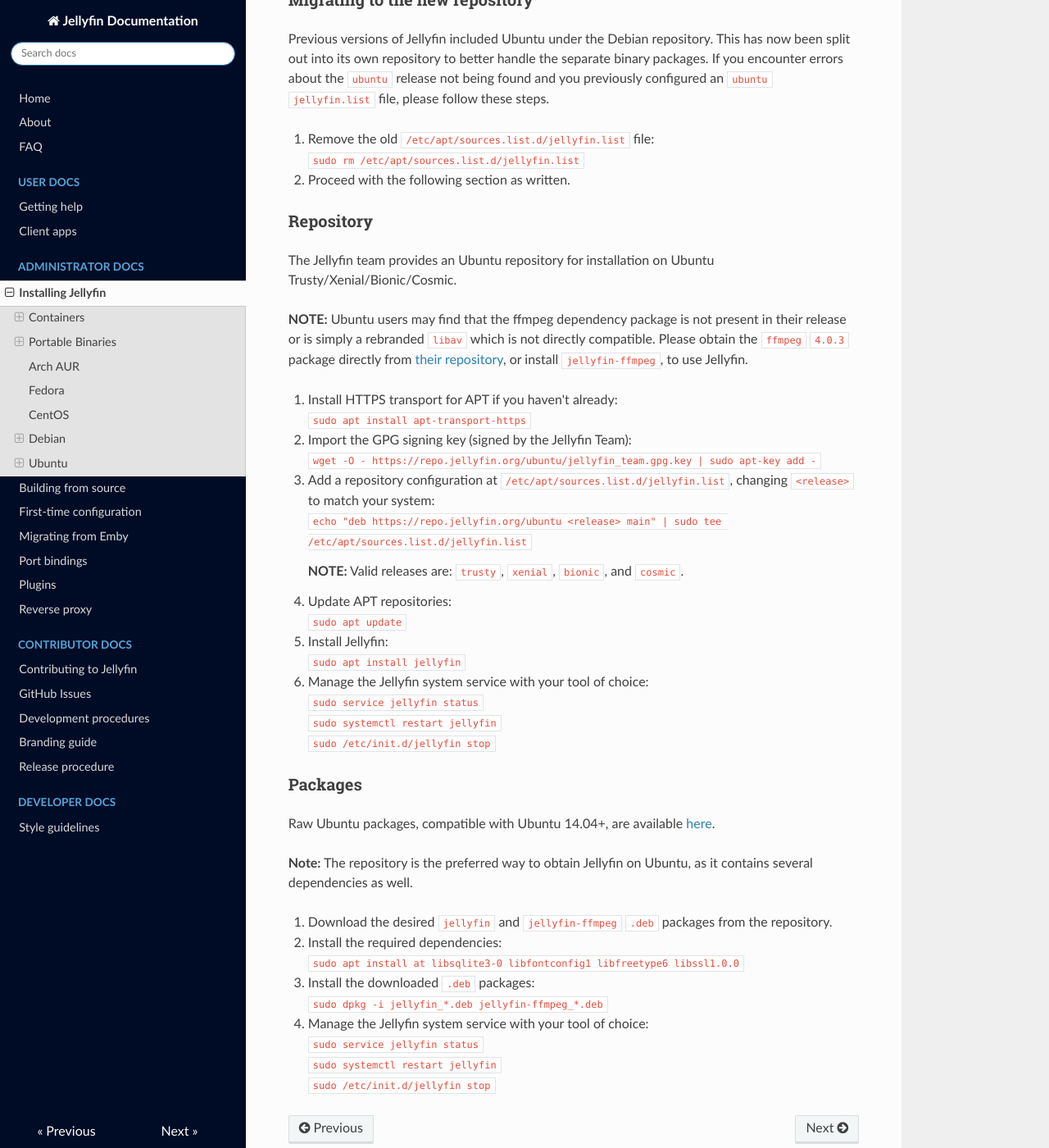
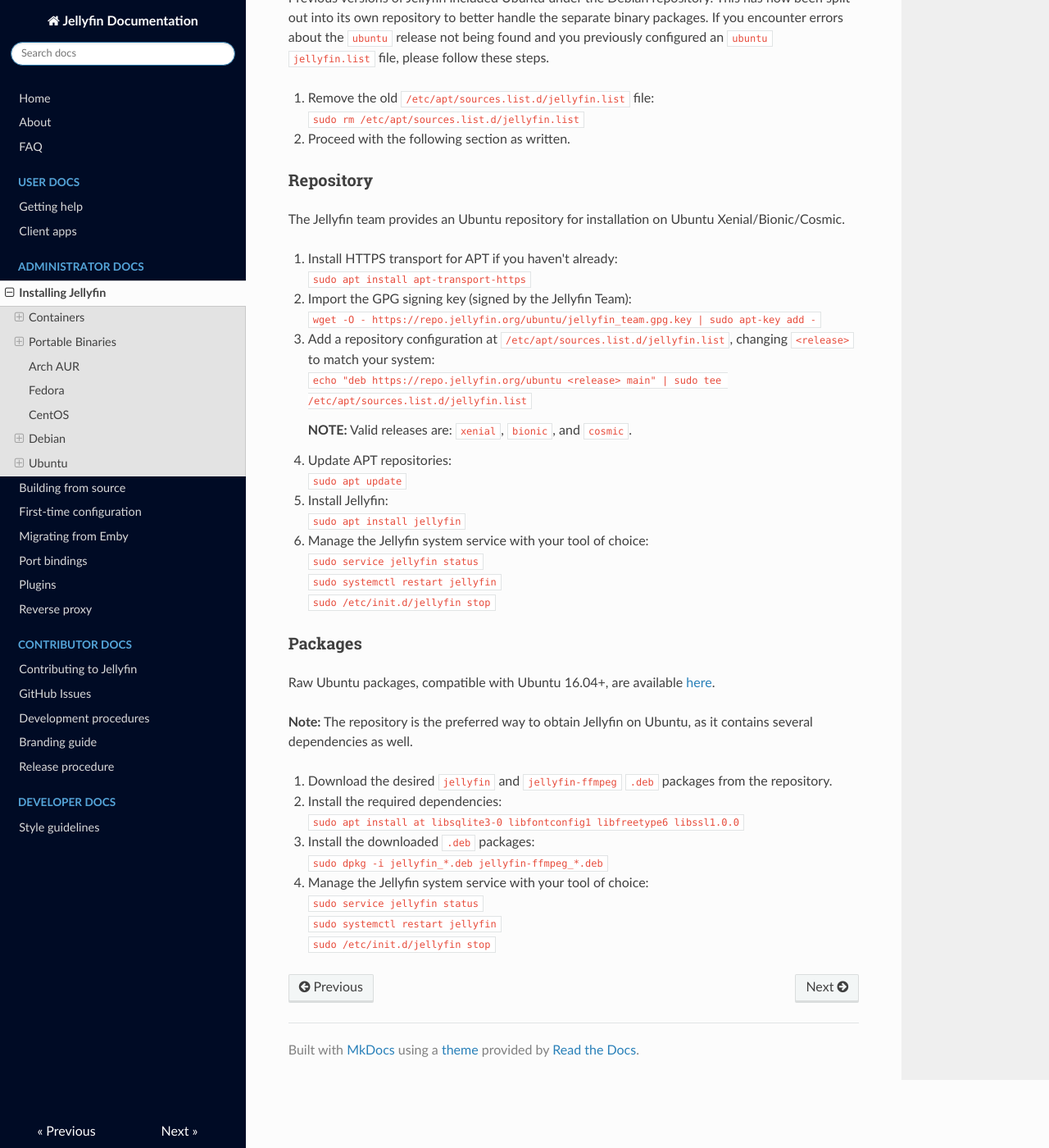
Before and after one commit to jellyfin-archive/jellyfin-docs, an MkDocs documentation site: the page built from docs/administrator-docs/installing.md, in a window 1280 px wide and 1400 px high, scrolled down 3354 px. Shown: the whole window at 82% size. Built offline with MkDocs 1.6.1, drawn with Linux system fonts in a browser that asks for light colours; nearby versions of some CDN libraries; old or Windows-style settings are respelled for this version of MkDocs; some of the changed text lies outside the part shown.

Commit message:
Update Debuntu install docs

```diff
--- a/docs/administrator-docs/installing.md
+++ b/docs/administrator-docs/installing.md
@@ -78,13 +78,9 @@ CentOS/RHEL 7 builds in RPM package format are available [here](https://repo.jel
 
 ### Repository
 
-The Jellyfin team provides a Debian repository for installation on Debian Jessie/Stretch/Buster.
+The Jellyfin team provides a Debian repository for installation on Debian Stretch/Buster.
 
 **NOTE:** Only 64-bit (amd64) versions of Linux are supported as there is no Microsoft DotNET available for 32-bit (i386) Linux systems.
-
-1. If you are on Buster, remove any previous `ffmpeg` system packages as `4.1` is not compatible with Jellyfin at this time:
-    `sudo apt remove ffmpeg`
-    `sudo apt autoremove`
 
 1. Install HTTPS transport for APT if you haven't already:
     `sudo apt install apt-transport-https`
@@ -140,9 +136,7 @@ Previous versions of Jellyfin included Ubuntu under the Debian repository. This
 
 ### Repository
 
-The Jellyfin team provides an Ubuntu repository for installation on Ubuntu Trusty/Xenial/Bionic/Cosmic.
-
-**NOTE:** Ubuntu users may find that the ffmpeg dependency package is not present in their release or is simply a rebranded `libav` which is not directly compatible. Please obtain the `ffmpeg` `4.0.3` package directly from [their repository](https://ffmpeg.org/), or install `jellyfin-ffmpeg`, to use Jellyfin.
+The Jellyfin team provides an Ubuntu repository for installation on Ubuntu Xenial/Bionic/Cosmic.
 
 1. Install HTTPS transport for APT if you haven't already:
     `sudo apt install apt-transport-https`
@@ -153,7 +147,7 @@ The Jellyfin team provides an Ubuntu repository for installation on Ubuntu Trust
 1. Add a repository configuration at `/etc/apt/sources.list.d/jellyfin.list`, changing `<release>` to match your system:
     `echo "deb https://repo.jellyfin.org/ubuntu <release> main" | sudo tee /etc/apt/sources.list.d/jellyfin.list`
 
-    **NOTE:** Valid releases are: `trusty`, `xenial`, `bionic`, and `cosmic`.
+    **NOTE:** Valid releases are: `xenial`, `bionic`, and `cosmic`.
 
 1. Update APT repositories:
     `sudo apt update`
@@ -168,7 +162,7 @@ The Jellyfin team provides an Ubuntu repository for installation on Ubuntu Trust
 
 ### Packages
 
-Raw Ubuntu packages, compatible with Ubuntu 14.04+, are available [here](https://repo.jellyfin.org/releases/server/ubuntu).
+Raw Ubuntu packages, compatible with Ubuntu 16.04+, are available [here](https://repo.jellyfin.org/releases/server/ubuntu).
 
 **Note:** The repository is the preferred way to obtain Jellyfin on Ubuntu, as it contains several dependencies as well.
 
```
Also changed, not shown: other parts of docs/administrator-docs/installing.md (+2 -2 lines).
